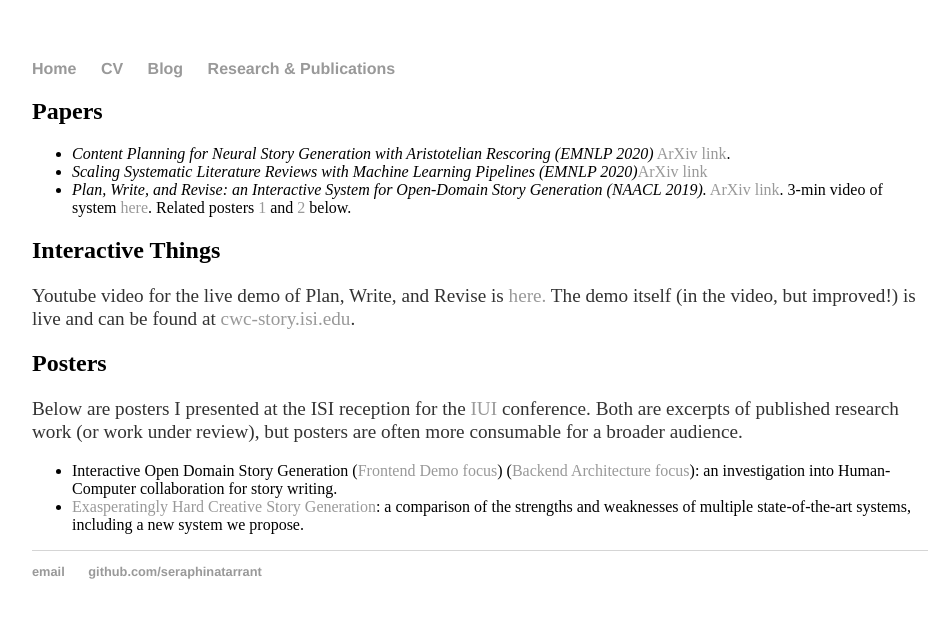
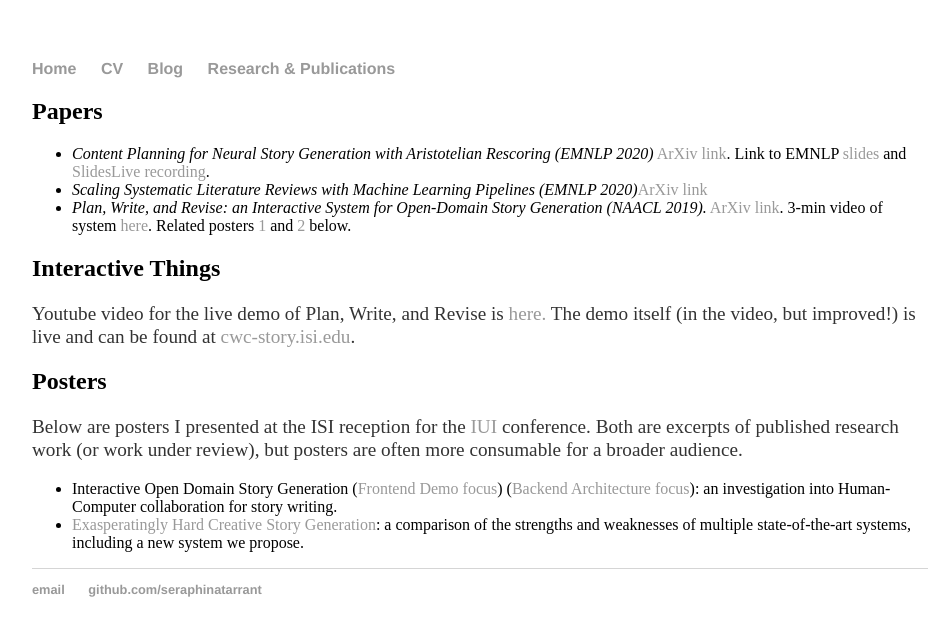
Before and after one commit to seraphinatarrant/seraphinatarrant.github.io, a Jekyll site: the page built from publications/index.html, in a window 1280 px wide. Shown: the top 636 px of the page, without its empty margins (160-1106 px from the left). Built offline with Jekyll 4.4.1, drawn with Linux system fonts in a browser that asks for light colours.

Commit message:
update to publications page

```diff
--- a/publications/index.html
+++ b/publications/index.html
@@ -6,7 +6,8 @@
 	<h2>Papers</h2>
     <ul>
          <li><i>Content Planning for Neural Story Generation with Aristotelian Rescoring (EMNLP 2020)</i>
-		<a href="https://arxiv.org/abs/2009.09870">ArXiv link</a>.</li>
+		<a href="https://arxiv.org/abs/2009.09870">ArXiv link</a>. Link to EMNLP <a href="Content%20Planning%20for%20Neural%20Story%20Generation%20with%20Aristotelian%20Rescoring.pdf">
+				 slides</a> and <a href="https://slideslive.com/38939240/content-planning-for-neural-story-generation-with-aristotelian-rescoring">SlidesLive recording</a>. </li>
 		<li><i>Scaling Systematic Literature Reviews with Machine Learning Pipelines (EMNLP 2020)</i><a href="https://arxiv.org/abs/2010.04665">ArXiv link</a></li>
 		<li><i>Plan, Write, and Revise: an Interactive System for Open-Domain Story Generation (NAACL 2019).</i>
         <a href="https://arxiv.org/abs/1904.02357">ArXiv link</a>. 3-min video of system <a href="https://youtu.be/-hGd2399dnA">here</a>.
```
Also changed, not shown: 1 other file.
